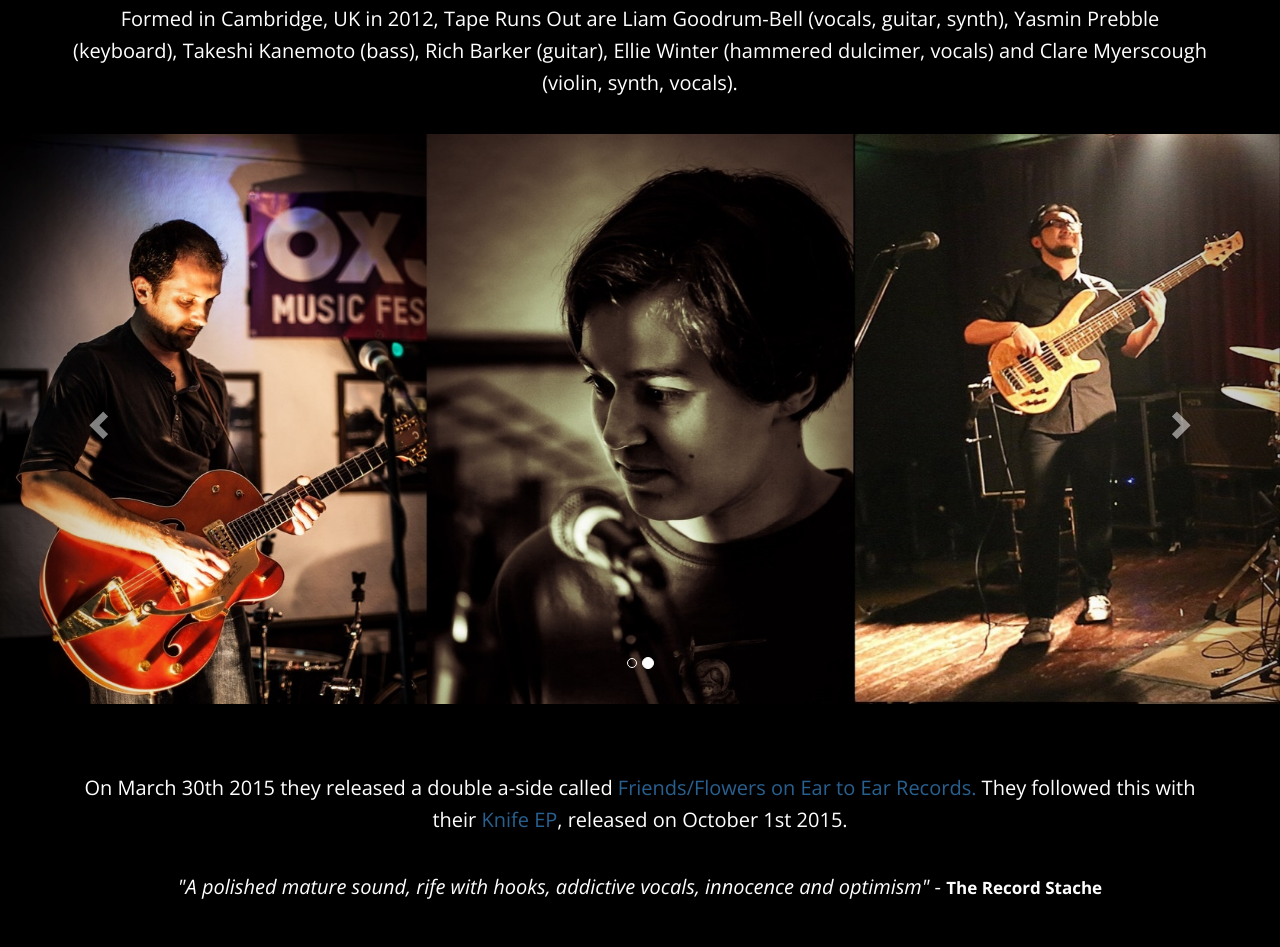
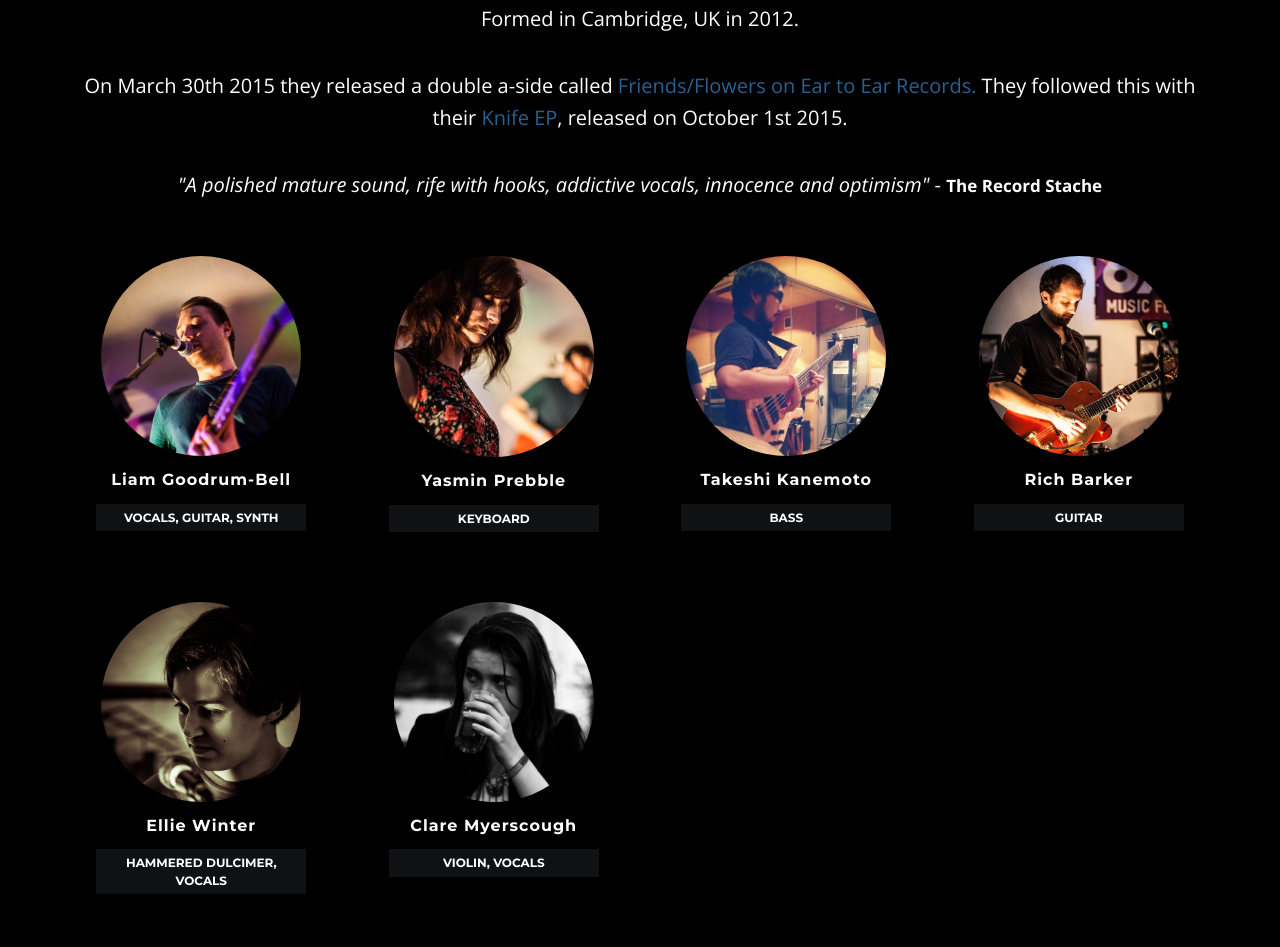
Before and after one commit to tkanemoto/static-sites, a plain HTML site: page index.html in a window 1280 px wide. Shown: the part 965-1912 px from the top of the page. Drawn offline with nearby package versions, Linux system fonts and the light colour scheme; no server answers; a script that the page names is missing.

Commit message:
Move member introduction & photo to its own block

```diff
--- a/css/styles.css
+++ b/css/styles.css
@@ -5,6 +5,44 @@
 @media (min-width: 992px)
 .ytv-canvas {
   height: 400px;
+}
+
+.about-section .item-inner {
+  padding: 20px 0px;
+}
+.about-section .member-name {
+  font-size: 16px;
+  margin-top: 0;
+  margin-bottom: 15px;
+  text-transform: none;
+  font-family: Montserrat, sans-serif;
+}
+.about-section .member-desc {
+  color: #4f545e;
+}
+.about-section .member-profile {
+  position: relative;
+  overflow: hidden;
+  margin-bottom: 15px;
+  text-align: center;
+}
+.about-section .member-profile img {
+  margin-left: auto;
+  margin-right: auto;
+  display: inline-block;
+  max-width: 200px;
+}
+.about-section .member-label {
+  display: inline-block;
+  width: 80%;
+  padding: 5px 10px;
+  background: #101113;
+  color: #fff;
+  font-family: Montserrat, sans-serif;
+  text-transform: uppercase;
+  font-weight: 700;
+  font-size: 12px;
+  margin-bottom: 30px;
 }
 
 .gigs-section .section-title {
--- a/index.html
+++ b/index.html
@@ -177,17 +177,17 @@
     </header>
 
     <!-- About Section -->
-    <section id="about" class="content-section text-center">
+    <section id="about" class="about-section content-section text-center">
         <div class="container">
             <h2>About</h2>
-            <p>Formed in Cambridge, UK in 2012, Tape Runs Out are Liam Goodrum-Bell (vocals, guitar, synth), Yasmin Prebble (keyboard),
-            Takeshi Kanemoto (bass), Rich Barker (guitar), Ellie Winter (hammered dulcimer, vocals)
-            and Clare Myerscough (violin, synth, vocals).</p>
+            <p>Formed in Cambridge, UK in 2012.</p>
+            <p>On March 30th 2015 they released a double a-side called <a href="http://eartoearrecords.co.uk/album/friends-flowers-single">Friends/Flowers on Ear to Ear Records.</a> They followed this with their <a href="https://taperunsout.bandcamp.com/">Knife EP</a>, released on October 1st 2015.</p>
+            <p class="quote"><em>"A polished mature sound, rife with hooks, addictive vocals, innocence and optimism"</em> - <small><strong>The&nbsp;Record&nbsp;Stache</strong></small></p>
         </div>
 
         <!-- Carousel -->
+        <!--
         <div id="myCarousel" class="carousel slide" data-ride="carousel">
-            <!-- Indicators -->
             <ol class="carousel-indicators">
                 <li data-target="#myCarousel" data-slide-to="0" class="active"></li>
                 <li data-target="#myCarousel" data-slide-to="1"></li>
@@ -211,13 +211,77 @@
                 <span class="glyphicon glyphicon-chevron-right" aria-hidden="true"></span>
                 <span class="sr-only">Next</span>
             </a>
-        </div><!-- /.carousel -->
+        </div>
+        -->
+        <!-- /.carousel -->
 
-        <div class="container">
-            <h2>&nbsp;</h2>
-            <p>On March 30th 2015 they released a double a-side called <a href="http://eartoearrecords.co.uk/album/friends-flowers-single">Friends/Flowers on Ear to Ear Records.</a> They followed this with their <a href="https://taperunsout.bandcamp.com/">Knife EP</a>, released on October 1st 2015.</p>
-            <p class="quote"><em>"A polished mature sound, rife with hooks, addictive vocals, innocence and optimism"</em> - <small><strong>The&nbsp;Record&nbsp;Stache</strong></small></p>
-        </div>
+        <div class="members-block container">
+            <div class="row">
+                <div class="item col-xs-6 col-md-4 col-lg-3">
+                    <div class="item-inner">
+                        <div class="member-profile">
+                            <img class="img-responsive img-circle" src="img/member-liam.jpg" alt="">
+                        </div><!--//member-profile-->
+                        <h3 class="member-name">Liam Goodrum-Bell</h3>
+                        <div class="member-label">vocals, guitar, synth</div>
+                        <div class="member-desc"></div>
+                    </div><!--//item-inner-->
+                </div><!--//item-->
+                <div class="item col-xs-6 col-md-4 col-lg-3">
+                    <div class="item-inner">
+                        <div class="member-profile">
+                            <img class="img-responsive img-circle" src="img/member-yasmin.jpg" alt="">
+                        </div><!--//member-profile-->
+                        <h3 class="member-name">Yasmin Prebble</h3>
+                        <div class="member-label">Keyboard</div>
+                        <div class="member-desc"></div>
+                    </div><!--//item-inner-->
+                </div><!--//item-->
+                <div class="clearfix visible-xs"></div>
+                <div class="item col-xs-6 col-md-4 col-lg-3">
+                    <div class="item-inner">
+                        <div class="member-profile">
+                            <img class="img-responsive img-circle" src="img/member-tak.jpg" alt="">
+                        </div><!--//member-profile-->
+                        <h3 class="member-name">Takeshi Kanemoto</h3>
+                        <div class="member-label">Bass</div>
+                        <div class="member-desc"></div>
+                    </div><!--//item-inner-->
+                </div><!--//item-->
+                <div class="clearfix visible-md"></div>
+                <div class="item col-xs-6 col-md-4 col-lg-3">
+                    <div class="item-inner">
+                        <div class="member-profile">
+                            <img class="img-responsive img-circle" src="img/member-rich.jpg" alt="">
+                        </div><!--//member-profile-->
+                        <h3 class="member-name">Rich Barker</h3>
+                        <div class="member-label">Guitar</div>
+                        <div class="member-desc"></div>
+                    </div><!--//item-inner-->
+                </div><!--//item-->
+                <div class="clearfix visible-xs visible-lg"></div>
+                <div class="item col-xs-6 col-md-4 col-lg-3">
+                    <div class="item-inner">
+                        <div class="member-profile">
+                            <img class="img-responsive img-circle" src="img/member-ellie.jpg" alt="">
+                        </div><!--//member-profile-->
+                        <h3 class="member-name">Ellie Winter</h3>
+                        <div class="member-label">hammered dulcimer, vocals</div>
+                        <div class="member-desc"></div>
+                    </div><!--//item-inner-->
+                </div><!--//item-->
+                <div class="item col-xs-6 col-md-4 col-lg-3">
+                    <div class="item-inner">
+                        <div class="member-profile">
+                            <img class="img-responsive img-circle" src="img/member-clare.jpg" alt="">
+                        </div><!--//member-profile-->
+                        <h3 class="member-name">Clare Myerscough</h3>
+                        <div class="member-label">violin, vocals</div>
+                        <div class="member-desc"></div>
+                    </div><!--//item-inner-->
+                </div><!--//item-->
+            </div><!--//row-->
+        </div><!--//members-block-->
     </section>
 
     <!-- Media Section -->
```
Also changed, not shown: img/member-clare.jpg (added), img/member-ellie.jpg (added), img/member-liam.jpg (added), img/member-liam.png (added), img/member-rich.jpg (added), img/member-tak.jpg (added), img/member-yasmin.jpg (added).
